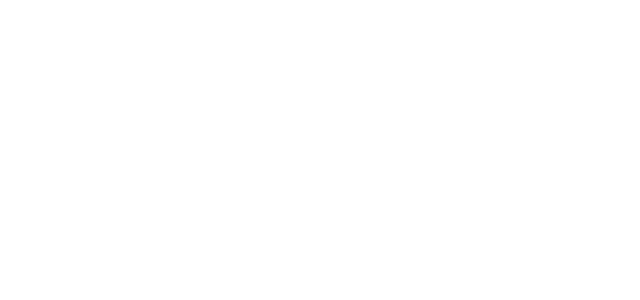
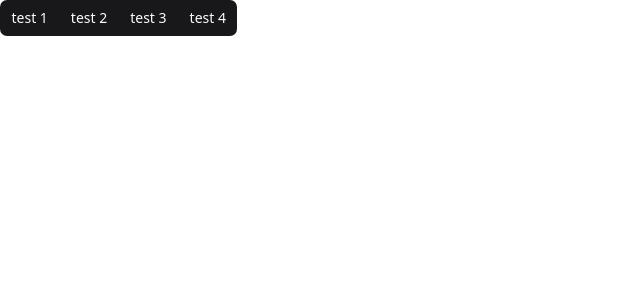
Before and after one commit to iengindev/mui, a Vue app in the folder apps/playground/: page / in a window 1280 px wide. Before the commit this address had no page. Shown: the top 300 px of the page, without its empty margins (0-640 px from the left). Built offline with nearby package versions, Linux system fonts and the light colour scheme.

Commit message:
Add MButtonGroup usage in app component
- Integrated MButtonGroup into the app component, including multiple MButton instances for enhanced button group functionality and user interaction.

```diff
--- a/apps/playground/src/app/app.tsx
+++ b/apps/playground/src/app/app.tsx
@@ -2,11 +2,18 @@
 
 import { RouterView } from 'vue-router'
 
+import { MButtonGroup } from '@/shared/ui'
 import { MButton } from '@/shared/ui'
 
 export default defineComponent(() => {
   return () => (
     <>
+      <MButtonGroup>
+        <MButton label='test 1'/>
+        <MButton label='test 2'/>
+        <MButton label='test 3'/>
+        <MButton label='test 4'/>
+      </MButtonGroup>
     </>
   )
 })
```
